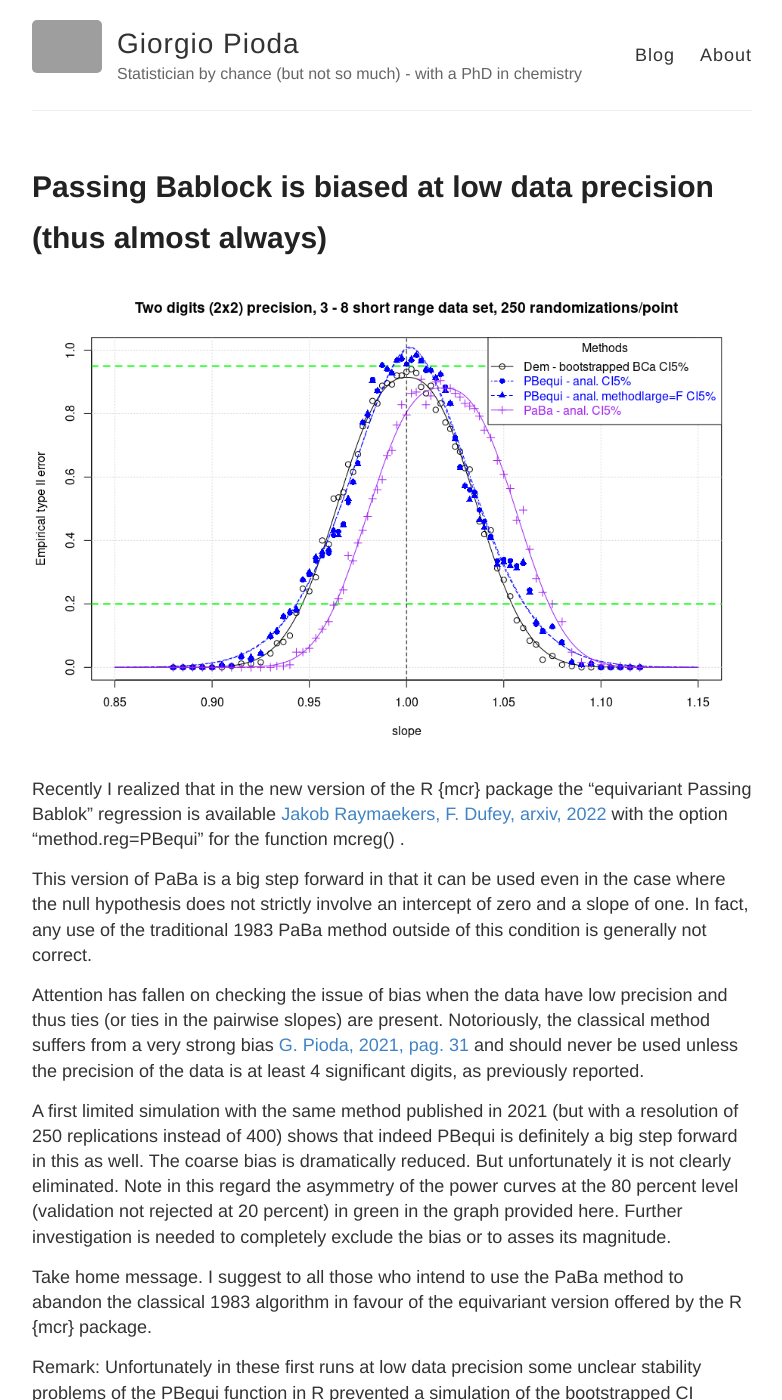
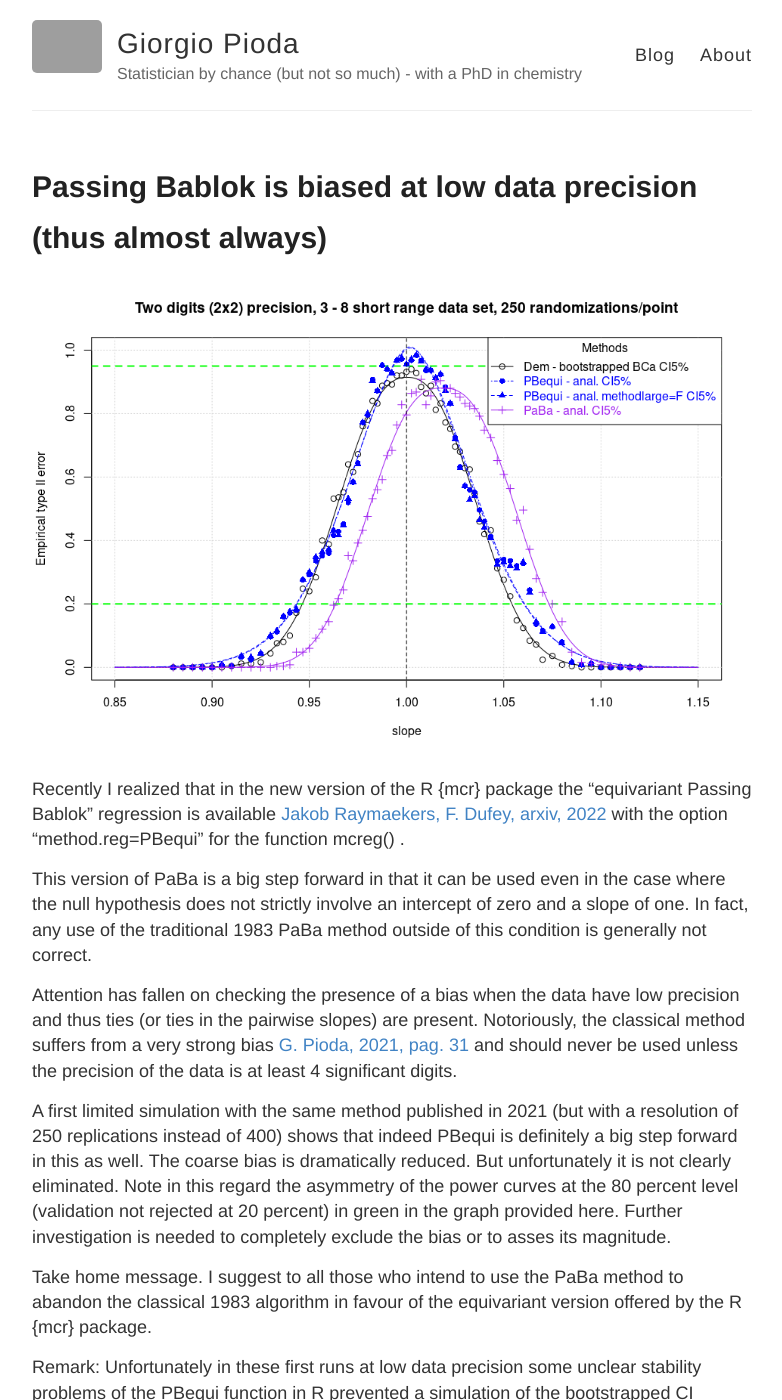
Before and after one commit to piodag/piodag.github.io, a Jekyll site: the page built from _posts/2014-3-3-2-passing bablock-bias.md, in a window 1280 px wide and 1400 px high. Shown: the whole window, without its empty margins (248-1030 px from the left). Built offline with Jekyll 4.4.1, drawn with Linux system fonts in a browser that asks for light colours; some of the changed text lies outside the part shown; grey boxes are pictures that could not be loaded.

Commit message:
Date set correctly

```diff
--- a/_posts/2014-3-3-2-passing bablock-bias.md
+++ b/_posts/2014-3-3-2-passing bablock-bias.md
@@ -1,6 +1,7 @@
 ---
 layout: post
-title: Passing Bablock is biased at low data precision (thus almost always)
+title: Passing Bablok is biased at low data precision (thus almost always)
+date: 2024-02-03 18:40:00
 ---
 
 ![_config.yml]({{ site.baseurl }}/images/pababias/PBequi_pre_3.png)
@@ -9,7 +10,7 @@
 
 This version of PaBa is a big step forward in that it can be used even in the case where the null hypothesis does not strictly involve an intercept of zero and a slope of one. In fact, any use of the traditional 1983 PaBa method outside of this condition is generally not correct.
 
-Attention has fallen on checking the issue of bias when the data have low precision and thus ties (or ties in the pairwise slopes) are present. Notoriously, the classical method suffers from a very strong bias [G. Pioda, 2021, pag. 31](G. Pioda, 2021, pag. 31) and should never be used unless the precision of the data is at least 4 significant digits, as previously reported.
+Attention has fallen on checking the presence of a bias when the data have low precision and thus ties (or ties in the pairwise slopes) are present. Notoriously, the classical method suffers from a very strong bias [G. Pioda, 2021, pag. 31](G. Pioda, 2021, pag. 31) and should never be used unless the precision of the data is at least 4 significant digits.
 
 A first limited simulation with the same method published in 2021 (but with a resolution of 250 replications instead of 400) shows that indeed PBequi is definitely a big step forward in this as well. The coarse bias is dramatically reduced. But unfortunately it is not clearly eliminated. Note in this regard the asymmetry of the power curves at the 80 percent level (validation not rejected at 20 percent) in green in the graph provided here. Further investigation is needed to completely exclude the bias or to asses its magnitude.
 
```
